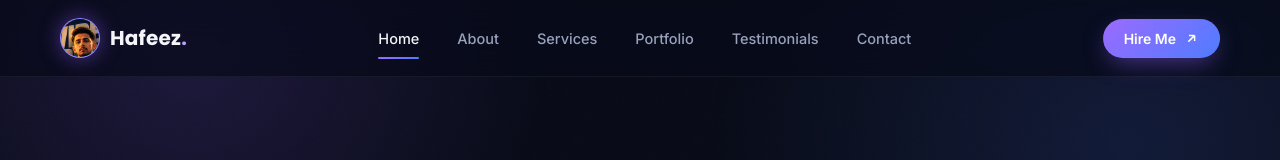
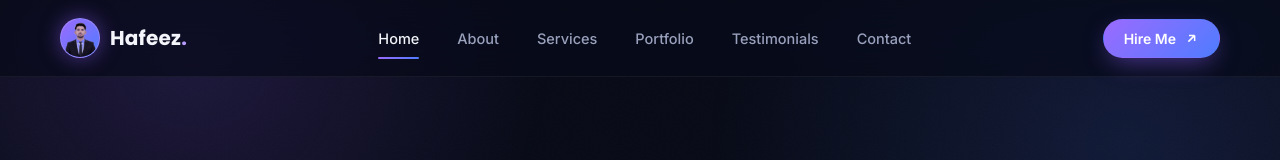
Before and after one commit to AbdulHafeez0007/Portfolio_hafeez.studio, a plain HTML site: page index.html in a window 1280 px wide. Shown: the top 160 px of the page. Drawn offline with Linux system fonts and the light colour scheme.

Commit message:
Update index.html

```diff
--- a/index.html
+++ b/index.html
@@ -671,7 +671,7 @@
   <nav>
     <a href="#home" class="logo">
       <span class="mark">
-        <img src="assets/logo-face.jpg" alt="Hafeez logo">
+        <img src="assets/portrait.png" alt="Hafeez logo">
       </span>
       <span class="name-h">Hafeez<span class="name-dot">.</span></span>
     </a>
@@ -1012,7 +1012,7 @@
     <div class="footer-grid">
       <div class="footer-brand">
         <a href="#home" class="logo">
-          <span class="mark"><img src="assets/logo-face.jpg" alt="Hafeez logo"></span>
+          <span class="mark"><img src="assets/portrait.png" alt="Hafeez logo"></span>
           <span class="name-h">Hafeez<span class="name-dot">.</span></span>
         </a>
         <p>Video editor &amp; motion designer crafting cinematic stories for brands, creators, and couples.</p>
```
